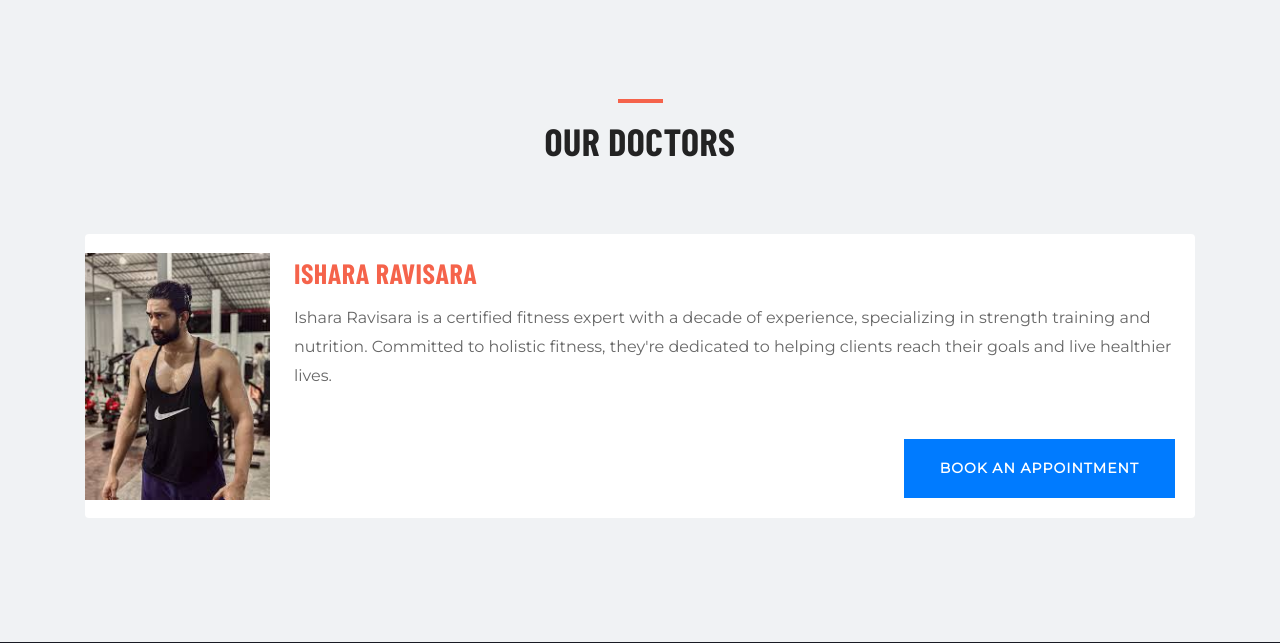
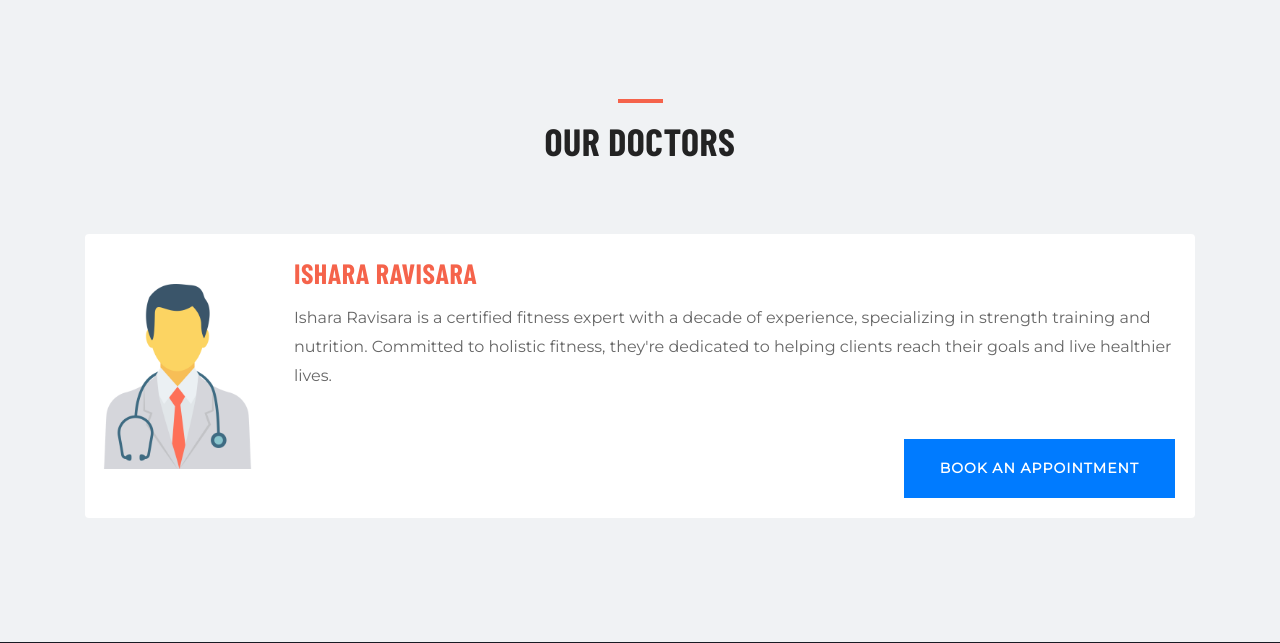
Before and after one commit to WarunaDisanayaka/gym-management-system, a PHP site: page /doctors.php in a window 1280 px wide. Shown: the part 367-1010 px from the top of the page. Run offline with PHP 8.4, Linux system fonts and the light colour scheme; some libraries are stand-ins or nearby versions.

Commit message:
Added doctor image and change image path

```diff
--- a/doctors.php
+++ b/doctors.php
@@ -71,7 +71,7 @@
                 <div class="row no-gutters align-items-center">
                     <div class="col-md-2">
                         <!-- You can replace "fa-icon" with the relevant icon class from a library like Font Awesome -->
-                        <img src="images/team/team-8.jpeg" alt="" class="img-fluid w-100" style="max-height: 100%;">
+                        <img src="images/team/doctor.png" alt="" class="img-fluid w-100" style="max-height: 100%;">
                     </div>
                     <div class="col-md-10">
                         <div class="card-body team-wrap pl-4">
```
Also changed, not shown: images/team/doctor.png (added), 2 other files.
